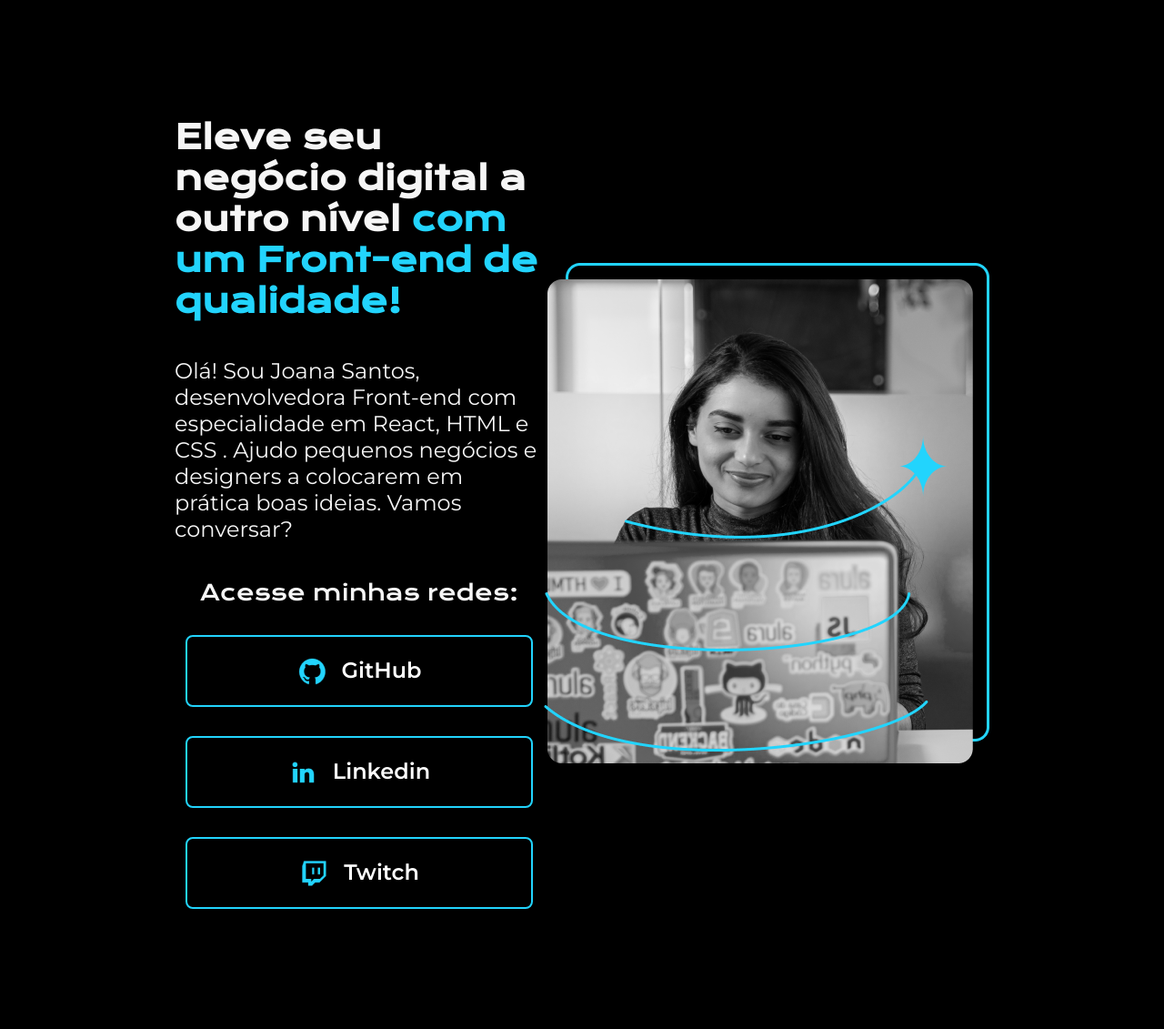
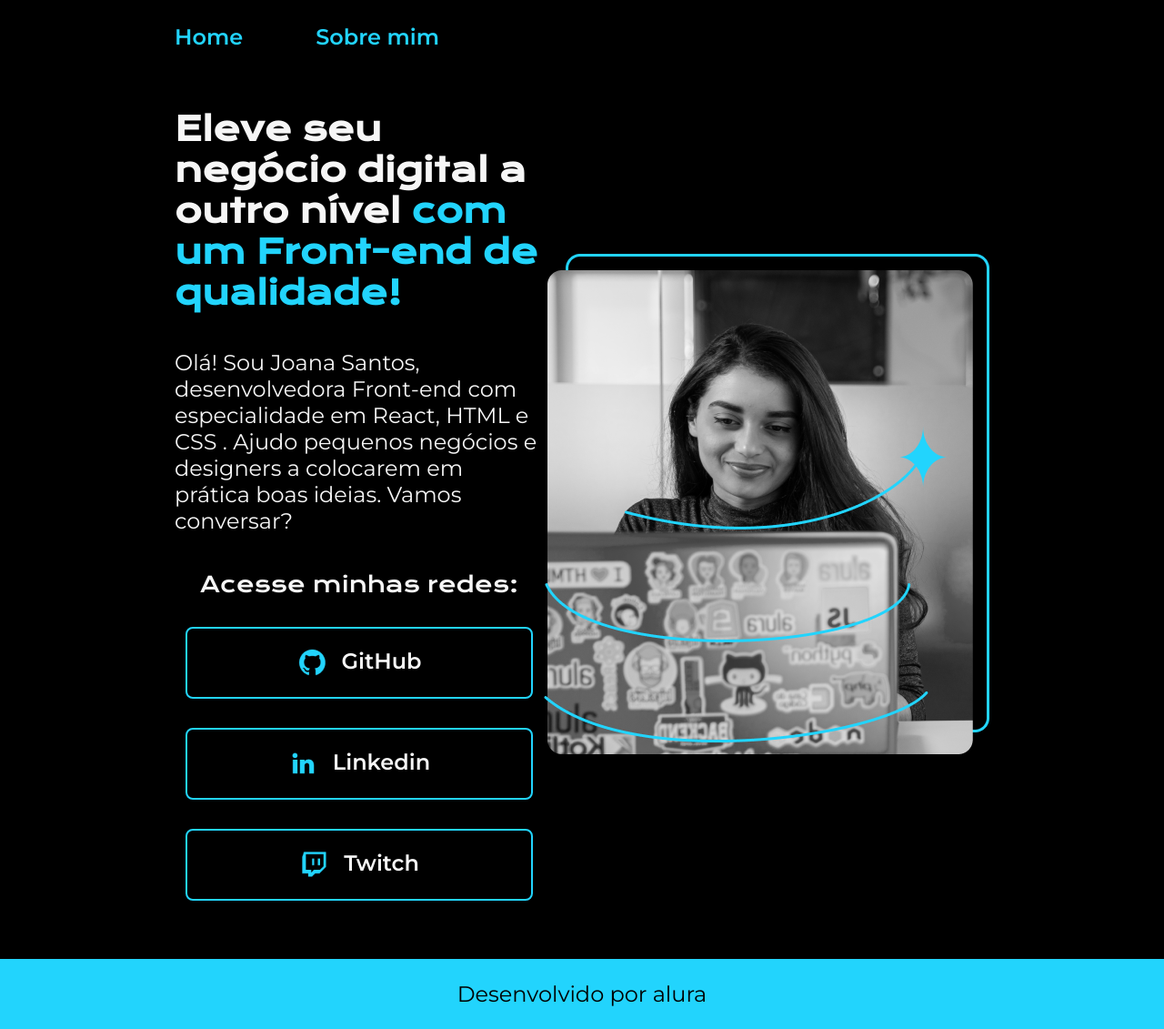
Before and after one commit to kaiokor/Estd.-HtmlCss, a plain HTML site: page index.html in a window 1280 px wide. Shown: the whole page at 91% size. Before the commit the page ends 999 px from the top, so only its background shows below. Drawn offline with nearby package versions, Linux system fonts and the light colour scheme.

Commit message:
100% alura html 3, finalizando projeto com mais css

```diff
--- a/index.html
+++ b/index.html
@@ -5,10 +5,15 @@
     <meta http-equiv="X-UA-Compatible" content="IE=edge">
     <meta name="viewport" content="width=device-width, initial-scale=1.0">
     <title>Portifolio</title>
-    <link rel="stylesheet" href="style.css">
+    <link rel="stylesheet" href="./styles/style.css">
 </head>
 <body>
-    <header></header>
+    <header class="cabecalho">
+         <nav class="cabecalho__menu">
+            <a class="cabecalho__menu__link" href="./index.html">Home</a>
+            <a class="cabecalho__menu__link" href="./about.html">Sobre mim</a>
+         </nav>
+    </header>
     <main class="apresentacao">
         <section class="apresentacao__conteudo">
             <h1 class="apresentacao__conteudo__titulo">Eleve seu negócio digital a outro nível<strong class="titulo-destaque"> com um Front-end de qualidade!</strong></h1>
@@ -36,6 +41,8 @@
         </section>
         <img src="/assets/Imagem.png" alt="Foto da Joana Santos programando">
     </main>
-    <footer></footer>
+    <footer class="rodape">
+        <p>Desenvolvido por alura</p>
+    </footer>
 </body>
 </html>
--- a/style.css
+++ /dev/null
@@ -1,79 +0,0 @@
-@import url('https://fonts.googleapis.com/css2?family=Krona+One&family=Montserrat:wght@400;600&display=swap');
-
-*{
-    margin:0;
-    padding:0;
-}
-
-body{
-    height: 100vh;
-    box-sizing: border-box;
-    background-color: #000000;
-    color: #F6F6F6;
-}
-
-strong{
-    color: #22D4FD;
-}
-
-.titulo-destaque{
-
-}
-
-.apresentacao{
-    margin:10% 15%;
-    display: flex;
-    align-items: center;
-    justify-content: space-between;
-}
-
-.apresentacao__conteudo{
-    width: 615px;
-    display:flex;
-    flex-direction: column;
-    gap: 40px;
-}
-
-.apresentacao__conteudo__titulo{
-    font-size: 36px;
-    font-family: "Krona One", sans-serif;
-}
-
-.apresentacao__conteudo__texto{
-    font-size: 24px;
-    font-family: "Montserrat", serif;
-}
-
-.apresentacao__links{
-    display: flex;
-    justify-content: space-between;
-    flex-direction: column;
-    align-items: center;
-    gap:32px;
-}
-
-.apresentacao__links__subtitulo{
-    font-family: "Krona One", sans-serif;
-    font-weight: 400;
-    font-size: 24px;
-}
-
-.apresentacao__links__link{
-    display:flex;
-    justify-content: center;
-    gap: 16px;
-    width: 378px;
-    text-align: center;
-    border-radius: 8px;
-    font-size: 24px;
-    padding: 21.5px 0;
-    text-decoration: none;
-    color: #ffffff;
-    font-family: "Montserrat", serif;
-    font-weight: 600;
-    border: 2px solid #22D4FD;
-}
-
-.apresentacao__links__link:hover{
-    background-color: #272727;
-}
--- /dev/null
+++ b/styles/style.css
@@ -0,0 +1,111 @@
+@import url('https://fonts.googleapis.com/css2?family=Krona+One&family=Montserrat:wght@400;600&display=swap');
+
+:root{
+    --cor-primaria: #000000;
+    --cor-secundaria: #F6F6F6;
+    --cor-tercearia: #22D4FD;
+    --cor-hover: #272727;
+
+    --fonte-principal: "Krona One", sans-serif;
+    --fonte-secundaria: "Montserrat", sans-serif;
+}
+
+*{
+    margin:0;
+    padding:0;
+}
+
+body{
+    box-sizing: border-box;
+    background-color: var(--cor-primaria);
+    color: var(--cor-secundaria);
+}
+
+.cabecalho{
+    padding: 2% 0 0 15%;
+}
+
+.cabecalho__menu{
+    display: flex;
+    gap: 80px;
+}
+
+.cabecalho__menu__link{
+    color: var(--cor-tercearia);
+    font-family: var(--fonte-secundaria);
+    font-size: 24px;
+    font-weight: 600;
+    text-decoration: none ;
+}
+
+.apresentacao{
+    padding: 5% 15%;
+    display: flex;
+    align-items: center;
+    justify-content: space-between;
+}
+
+.apresentacao__conteudo{
+    width: 615px;
+    display:flex;
+    flex-direction: column;
+    gap: 40px;
+}
+
+.apresentacao__conteudo__titulo{
+    font-size: 36px;
+    font-family: var(--fonte-principal);
+}
+
+.titulo-destaque{
+    color: var(--cor-tercearia);
+}
+
+.apresentacao__conteudo__texto{
+    font-size: 24px;
+    font-family: var(--fonte-secundaria);
+}
+
+.apresentacao__links{
+    display: flex;
+    justify-content: space-between;
+    flex-direction: column;
+    align-items: center;
+    gap:32px;
+}
+
+.apresentacao__links__subtitulo{
+    font-family: var(--fonte-principal);
+    font-weight: 400;
+    font-size: 24px;
+}
+
+.apresentacao__links__link{
+    display:flex;
+    justify-content: center;
+    gap: 16px;
+    width: 378px;
+    text-align: center;
+    border-radius: 8px;
+    font-size: 24px;
+    padding: 21.5px 0;
+    text-decoration: none;
+    color: var(--cor-secundaria);
+    font-family: var(--fonte-secundaria);
+    font-weight: 600;
+    border: 2px solid var(--cor-tercearia);
+}
+
+.apresentacao__links__link:hover{
+    background-color: var(--cor-hover);
+}
+
+.rodape{
+    background-color: var(--cor-tercearia);
+    color: var(--cor-primaria);
+    text-align: center;
+    padding: 24px;
+    font-family: var(--fonte-secundaria);
+    font-size: 24px;
+    font-weight: 400;
+}
```
Also changed, not shown: about.html (added, +31 -0 lines).
